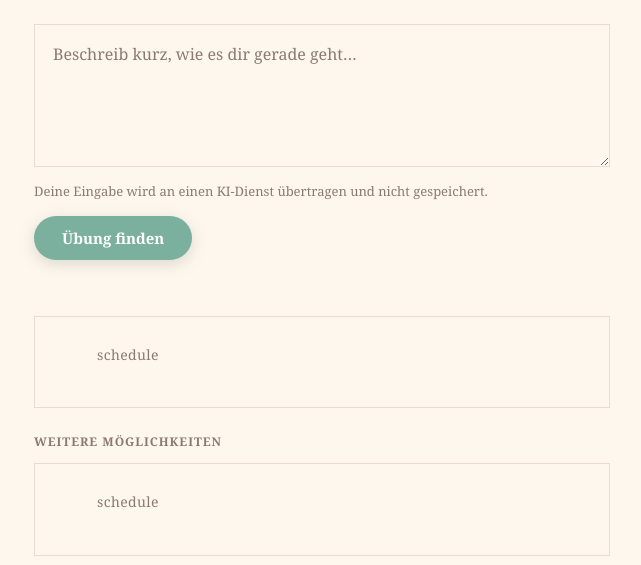
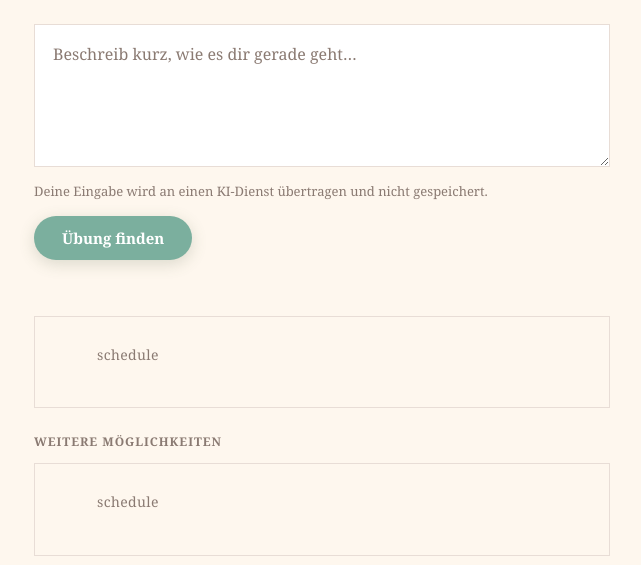
Before and after one commit to Foldepp/Book_Project, an Astro site: page /empfehlung in a window 1280 px wide. Shown: the part 203-768 px from the top of the page, without its empty margins (286-927 px from the left). Built offline with nearby package versions, Linux system fonts and the light colour scheme; Astro itself is replaced by a stand-in of ours; some icons are missing.

Commit message:
Use white background for empfehlung textarea
Co-Authored-By: Claude Sonnet 4.6 <noreply@anthropic.com>

```diff
--- a/src/pages/empfehlung.astro
+++ b/src/pages/empfehlung.astro
@@ -220,7 +220,7 @@ import Base from '../layouts/Base.astro';
     padding: 1rem 1.125rem;
     border: 1px solid var(--color-border);
     border-radius: var(--radius-xl);
-    background-color: var(--color-surface-low);
+    background-color: #fff;
     color: var(--color-text);
     font-family: var(--font-body);
     font-size: 1rem;
```
